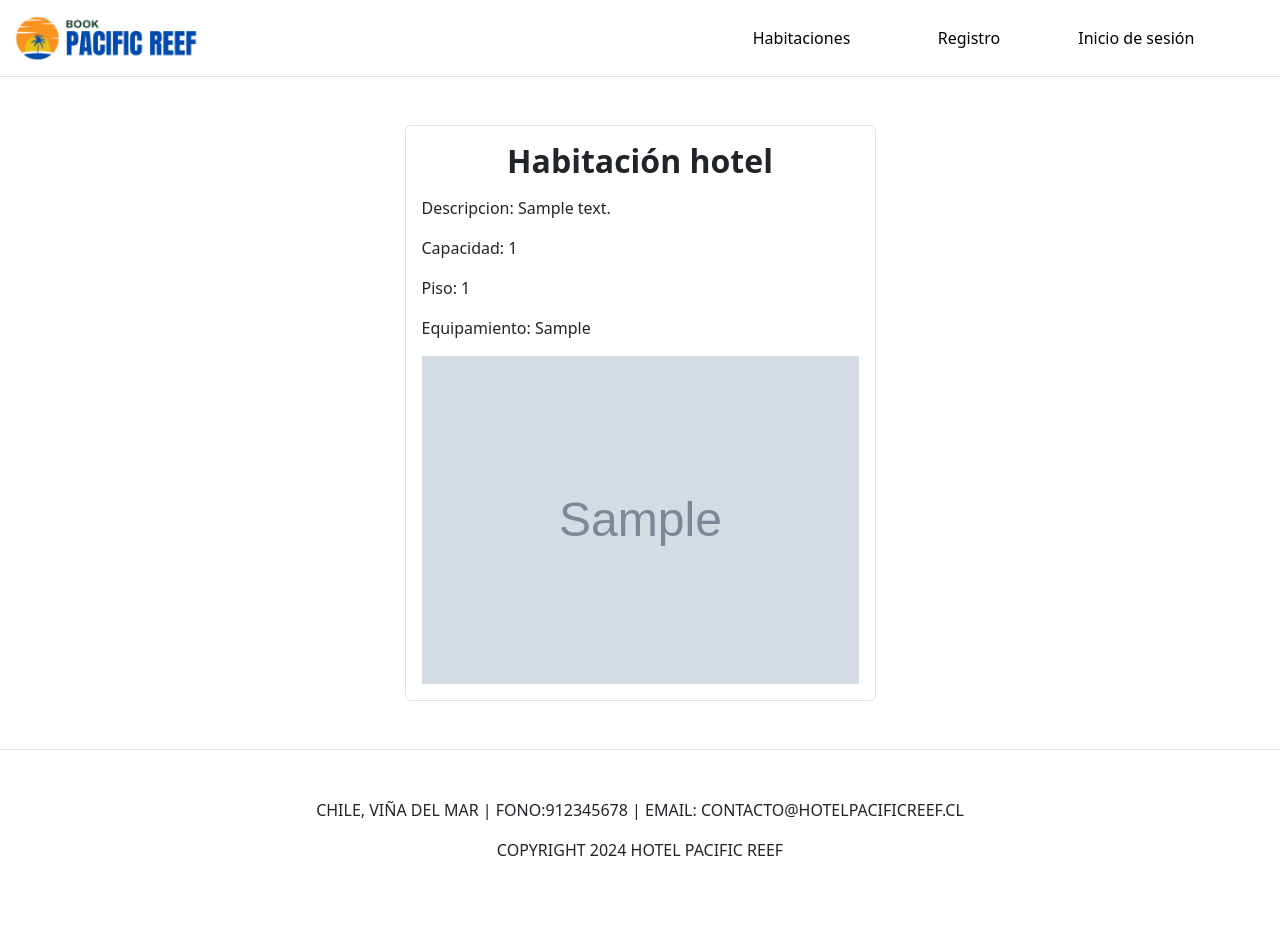
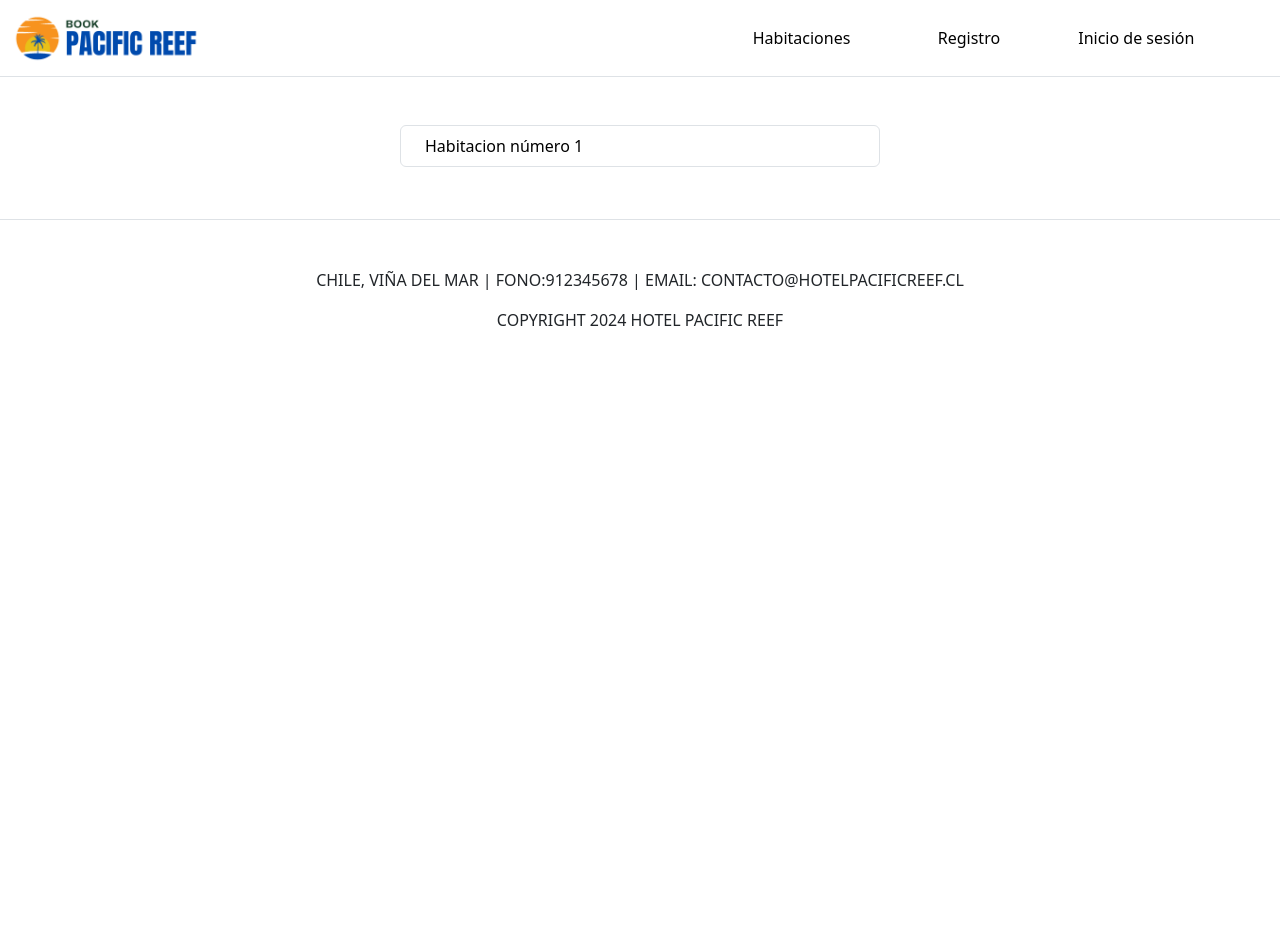
Before and after one commit to alvarocberna/ProjectPacificReef, a Django app: page /habitaciones/ in a window 1280 px wide. After the commit the page ends 326 px from the top, so only its background shows below. Run offline with Django 5.2, Linux system fonts and the light colour scheme; tables that the repository leaves empty hold one stand-in row (values such as "Sample post"); grey boxes marked "Sample" are stand-in pictures; some libraries are stand-ins or nearby versions.

Commit message:
sección con todas las habitaciones y su detalle añadida

```diff
--- a/core/templates/habitacion.html
+++ b/core/templates/habitacion.html
@@ -6,23 +6,28 @@
 <div class="container-fluid">
 
     <div class="row col-9 m-auto d-flex flex-column pt-5">
-        <div class="col-6 m-auto d-flex flex-column border px-3 py-3 rounded">
-            <h2 class="col-9 m-auto mb-3 text-center fw-bold">
-                Habitación hotel
-            </h2>
+        <div class="col-6 m-auto d-flex flex-column border px-5 py-5 rounded">
+            <h3 class="col-9 m-auto mb-3 text-center fw-bold">
+                Habitación número {{ habitacion.cod_habitacion }}
+            </h3>
             <p>
-                Descripcion: {{ descripcion }}
+                Descripcion: {{ habitacion.descripcion_general }}
             </p>
             <p>
-                Capacidad: {{ capacidad }}
+                Capacidad: {{ habitacion.capacidad }}
+                {% if habitacion.capacidad > 1 %}
+                personas.
+                {% else %}
+                persona.
+                {% endif %}
             </p>
             <p>
-                Piso: {{ piso }}
+                Piso: {{ habitacion.piso }}.
             </p>
             <p>
-                Equipamiento: {{ equipamiento }}
+                Equipamiento: {{ habitacion.equipamiento }}.
             </p>
-            <img src="{{ img_1.url }}">
+            <!-- <img src="{{ img_1.url }}">  -->
         </div>
     </div>
 
--- /dev/null
+++ b/core/templates/habitaciones.html
@@ -0,0 +1,18 @@
+{% extends 'base.html' %}
+
+{% block title %} Datos personales {% endblock %}
+
+{% block content %}
+<div className="container-fluid">
+
+    <div class="row col-9 m-auto d-flex flex-column pt-5">
+        {% for hab in habitaciones %}
+        <a class="col-6 m-auto d-flex border px-4 py-2 mb-1 rounded" style="text-decoration: none; color: black;"
+            href="{% url 'habitacion' hab.cod_habitacion %}">
+            <p class="mb-0">Habitacion número {{ hab.cod_habitacion }}</p>
+        </a>
+        {% endfor %}
+    </div>
+
+</div>
+{% endblock %}
--- a/core/urls.py
+++ b/core/urls.py
@@ -1,8 +1,9 @@
 from django.urls import path
-from .views import habitacion, registro, inicioSesion, inicio, perfil
+from .views import habitacion, registro, inicioSesion, inicio, perfil, habitaciones
 
 urlpatterns = [
-        path('habitaciones/', habitacion),
+        path('habitaciones/', habitaciones),
+        path('habitacion/<int:id>/', habitacion, name='habitacion'),
         path('registro/', registro),
         path('inicioSesion/', inicioSesion),
         path('', inicio),
--- a/core/views.py
+++ b/core/views.py
@@ -5,26 +5,21 @@ from django.contrib.auth.models import User
 from django.contrib.auth import authenticate, login, logout
 from django.db import IntegrityError
 
+def habitacion(request, id):
+    habitacion = Habitacion.objects.get(cod_habitacion = id)
+    context = {
+        'habitacion': habitacion,
+    }
+    return render(request, 'habitacion.html', context)
 
-def habitacion(request):
-    descripcion = Habitacion.objects.all()[0].descripcion_general
-    capacidad = Habitacion.objects.all()[0].capacidad
-    piso = Habitacion.objects.all()[0].piso
-    equipamiento = Habitacion.objects.all()[0].equipamiento
-    img_1 = Habitacion.objects.all()[0].img1_habitacion
-    img_2 = Habitacion.objects.all()[0].img2_habitacion
-    img_3 = Habitacion.objects.all()[0].img3_habitacion
-    datos = {
-        'descripcion': descripcion,
-        'capacidad': capacidad,
-        'piso': piso,
-        'equipamiento': equipamiento,
-        'img_1': img_1,
-        'img_2': img_2,
-        'img_3': img_3
-
+def habitaciones(request):
+    perfil = request.session.get('perfil')
+    habitaciones = Habitacion.objects.all()
+    context = {
+        'habitaciones': habitaciones,
+        'perfil': perfil,
     }
-    return render(request, 'habitacion.html', datos)
+    return render(request, 'habitaciones.html', context)
 
 def registro(request):
     datos = {
```
